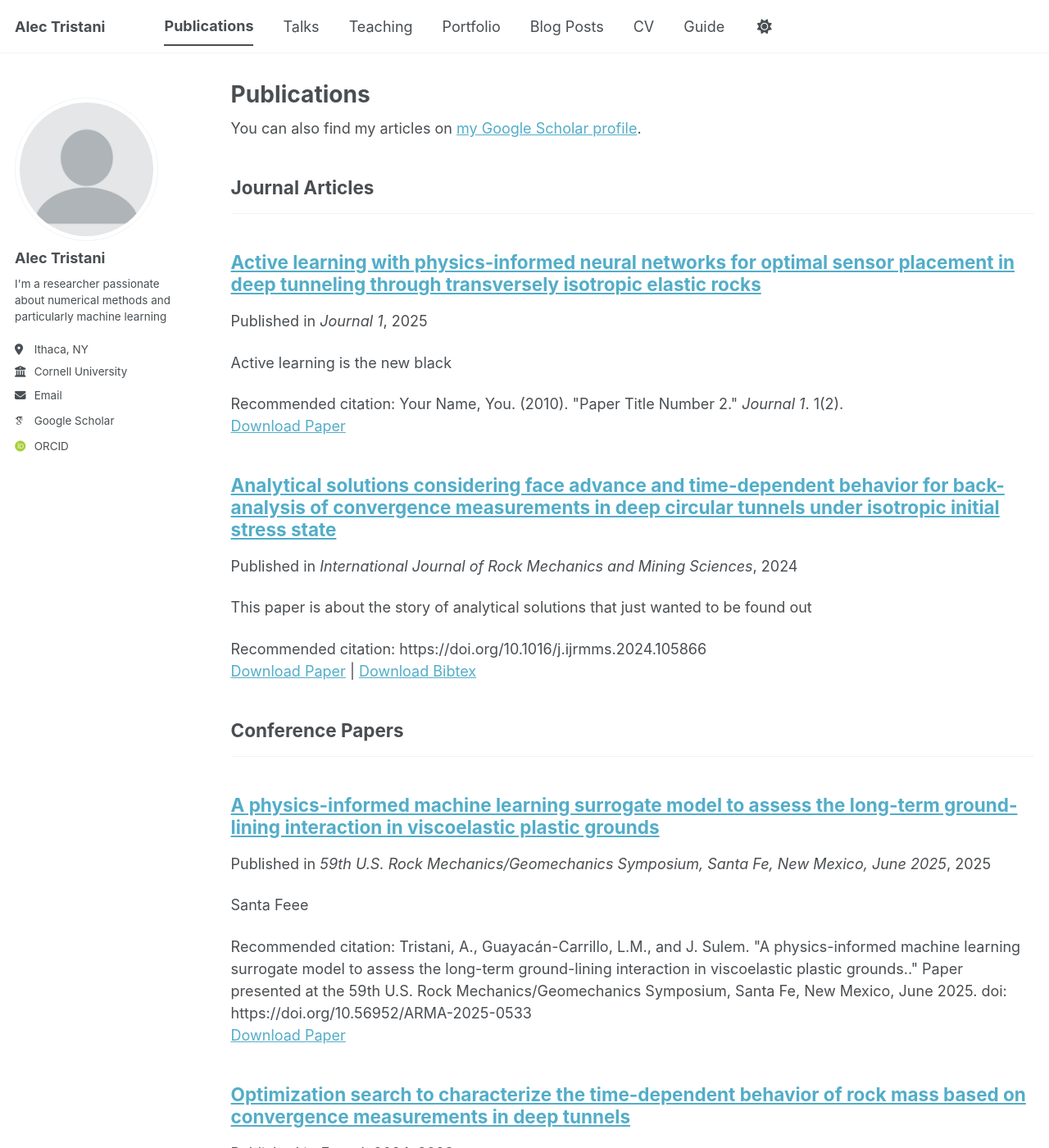
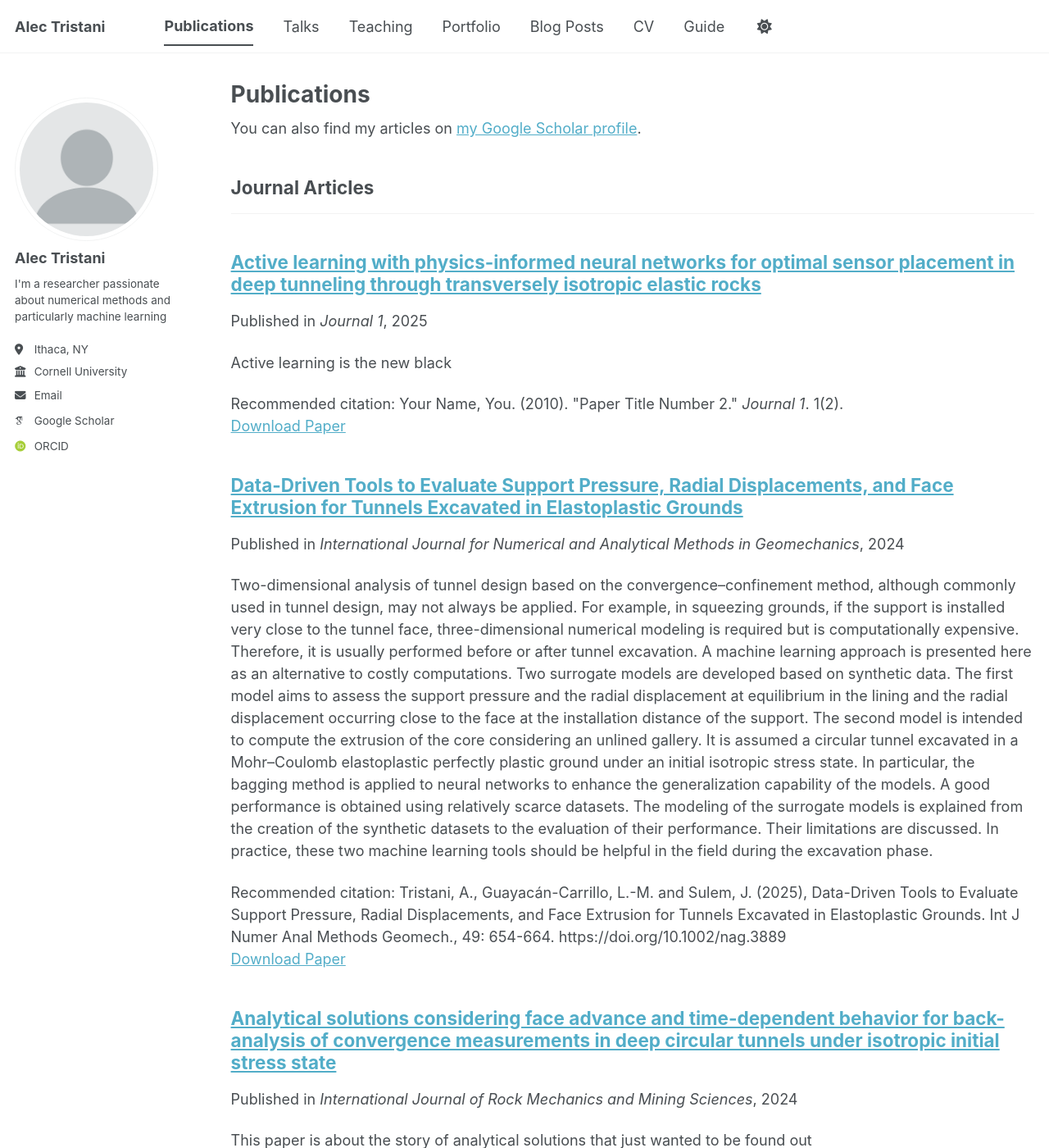
Before and after one commit to Alec-YT/Alec-YT.github.io, a Jekyll site: the page built from _pages/publications.html, in a window 1280 px wide and 1400 px high. Shown: the whole window at 82% size. Built offline with Jekyll 4.4.1, drawn with Linux system fonts in a browser that asks for light colours; some web fonts are replaced; a script bundle is joined from its source files by our own code; library files that are not in the unit come from our copies.

Commit message:
Update 2024-11-15-data-driven.md

```diff
--- a/_publications/2024-11-15-data-driven.md
+++ b/_publications/2024-11-15-data-driven.md
@@ -2,12 +2,11 @@
 title: "Data-Driven Tools to Evaluate Support Pressure, Radial Displacements, and Face Extrusion for Tunnels Excavated in Elastoplastic Grounds"
 category: manuscripts
 permalink: /publication/2024-11-15-test
-category: manuscripts-number-1
-excerpt: 'This paper is about the number 1. The number 2 is left for future work.'
+category: manuscripts
+excerpt: 'Two-dimensional analysis of tunnel design based on the convergence–confinement method, although commonly used in tunnel design, may not always be applied. For example, in squeezing grounds, if the support is installed very close to the tunnel face, three-dimensional numerical modeling is required but is computationally expensive. Therefore, it is usually performed before or after tunnel excavation. A machine learning approach is presented here as an alternative to costly computations. Two surrogate models are developed based on synthetic data. The first model aims to assess the support pressure and the radial displacement at equilibrium in the lining and the radial displacement occurring close to the face at the installation distance of the support. The second model is intended to compute the extrusion of the core considering an unlined gallery. It is assumed a circular tunnel excavated in a Mohr–Coulomb elastoplastic perfectly plastic ground under an initial isotropic stress state. In particular, the bagging method is applied to neural networks to enhance the generalization capability of the models. A good performance is obtained using relatively scarce datasets. The modeling of the surrogate models is explained from the creation of the synthetic datasets to the evaluation of their performance. Their limitations are discussed. In practice, these two machine learning tools should be helpful in the field during the excavation phase.'
 date: 2024-11-15
-venue: 'Journal 1'
+venue: 'International Journal for Numerical and Analytical Methods in Geomechanics'
 paperurl: 'https://onlinelibrary.wiley.com/doi/full/10.1002/nag.3889'
-bibtexurl: 'https://academicpages.github.io/files/bibtex1.bib'
-citation: 'https://doi.org/10.1002/nag.3889'
+citation: 'Tristani, A., Guayacán-Carrillo, L.-M. and Sulem, J. (2025), Data-Driven Tools to Evaluate Support Pressure, Radial Displacements, and Face Extrusion for Tunnels Excavated in Elastoplastic Grounds. Int J Numer Anal Methods Geomech., 49: 654-664. https://doi.org/10.1002/nag.3889'
 ---
 The contents above will be part of a list of publications, if the user clicks the link for the publication than the contents of section will be rendered as a full page, allowing you to provide more information about the paper for the reader. When publications are displayed as a single page, the contents of the above "citation" field will automatically be included below this section in a smaller font.
```
